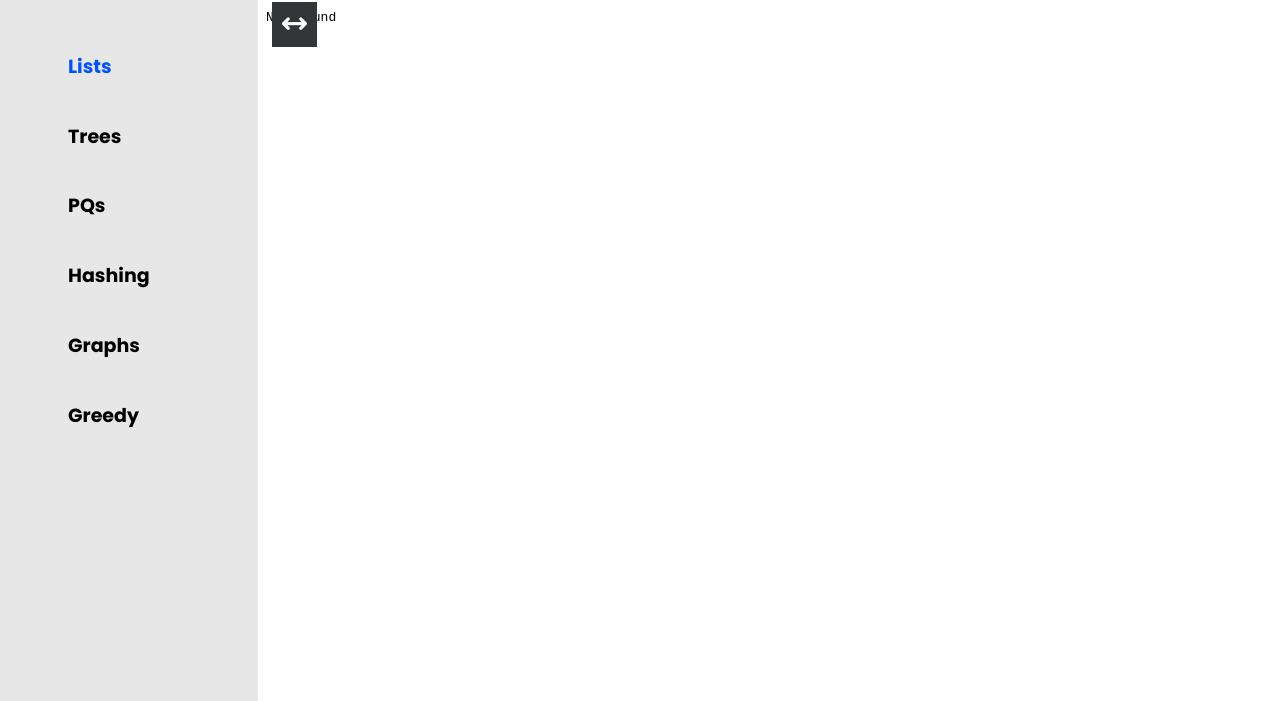
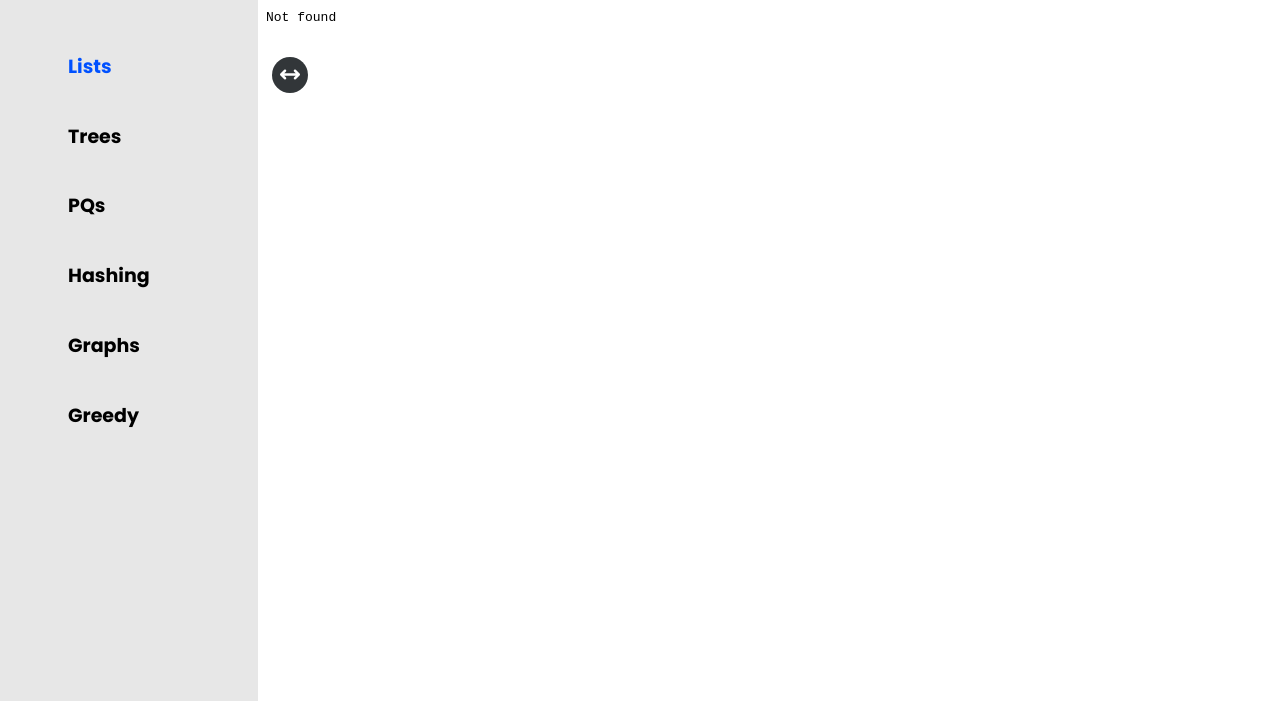
Before and after one commit to JackBouvier/CS-Website, a plain HTML site: page index.html in a window 1280 px wide. Shown: the part 99-800 px from the top of the page. Drawn offline with Linux system fonts and the light colour scheme.

Commit message:
final fix

```diff
--- a/style.css
+++ b/style.css
@@ -97,13 +97,14 @@ header i {
 /* Index control button styles */
 #index-control {
     position: absolute;
-    top: 7.44rem;
+    top: 11.5rem;
     left: 20rem;
-    font-size: 25px;
+    font-size: 20px;
     z-index: 1;
     color: white;
     background: rgba(50,54,57,255);
-    padding: 10px 10px;
+    padding: 8px 8px;
+    border-radius: 50%;
 }
 
 /* Index control button styles on hover */
```
